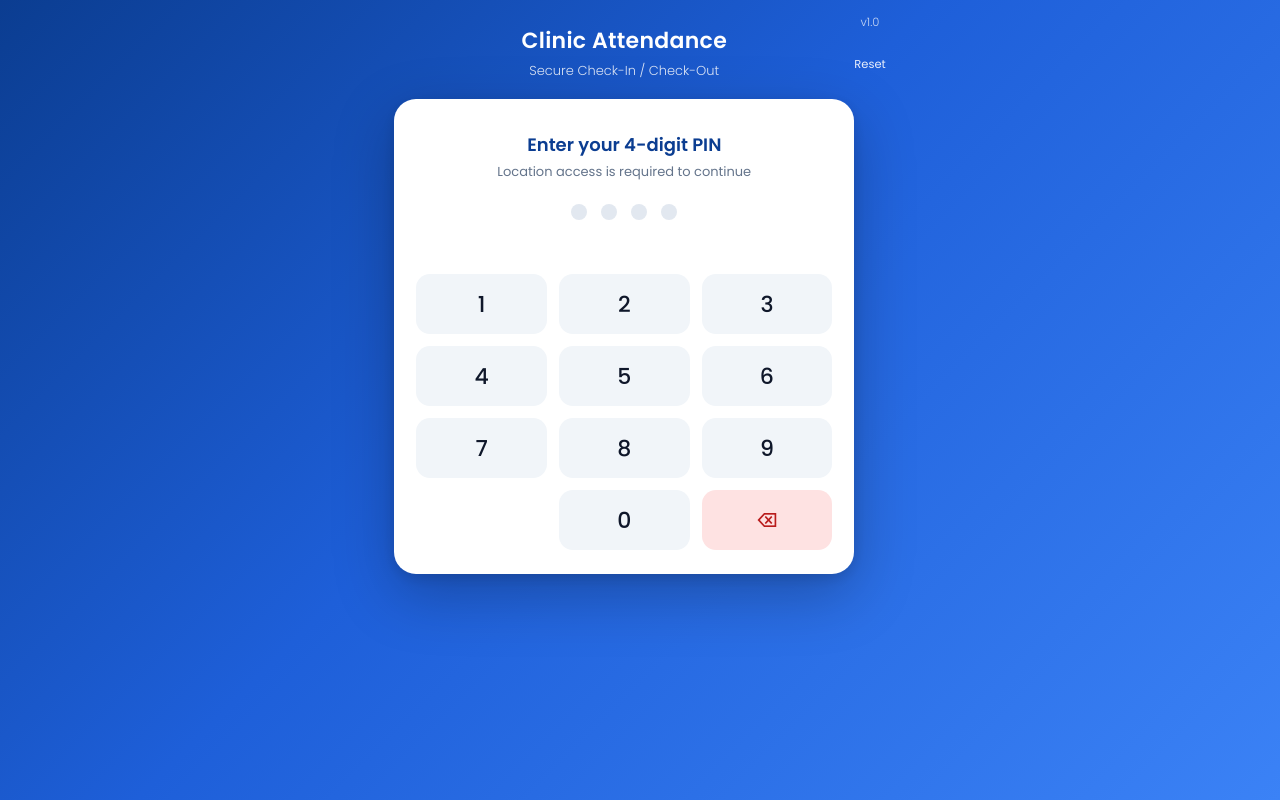
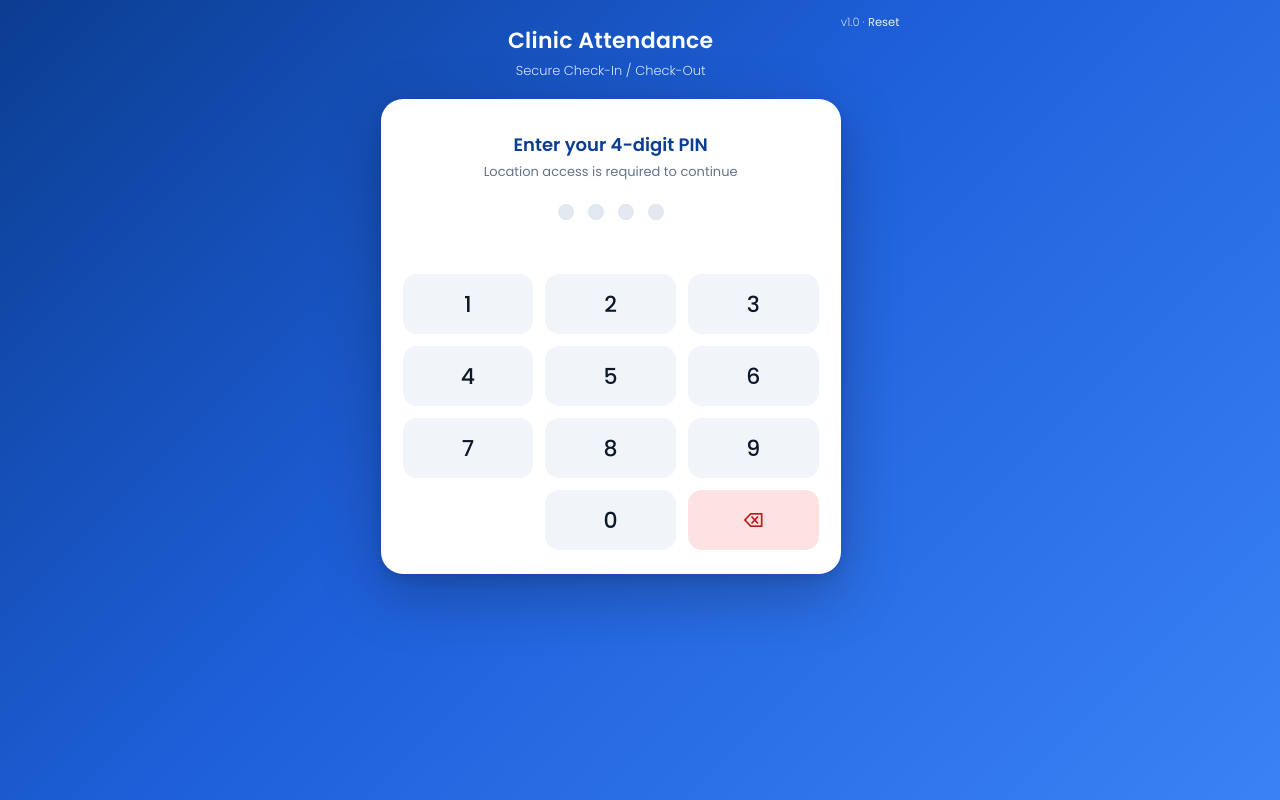
Before and after one commit to rupadentalcarechennai/Attendance, a plain HTML site: page index.html in a window 1280 px wide. Drawn offline with Linux system fonts and the light colour scheme.

Commit message:
Update index.html

```diff
--- a/index.html
+++ b/index.html
@@ -139,19 +139,7 @@
   .overlay p{margin:4px 0;font-size:15px;font-weight:500}
   .overlay small{opacity:.8;font-weight:300;margin-top:4px;font-size:12.5px}
 
-  /* Modified footer rules to stack vertically */
-  .footer{
-    margin-top:14px;
-    text-align:center;
-    color:transparent; /* Hides the native text dot separator */
-    font-size:11.5px;
-    font-weight:300;
-    display:flex;
-    flex-direction:column;
-    align-items:center;
-    gap:4px;
-  }
-  #build{color:rgba(255,255,255,.75)}
+  .footer{margin-top:14px;text-align:center;color:rgba(255,255,255,.75);font-size:11.5px;font-weight:300}
   .foot-link{color:#fff;opacity:.9;text-decoration:none;font-weight:400}
 </style>
 
```
